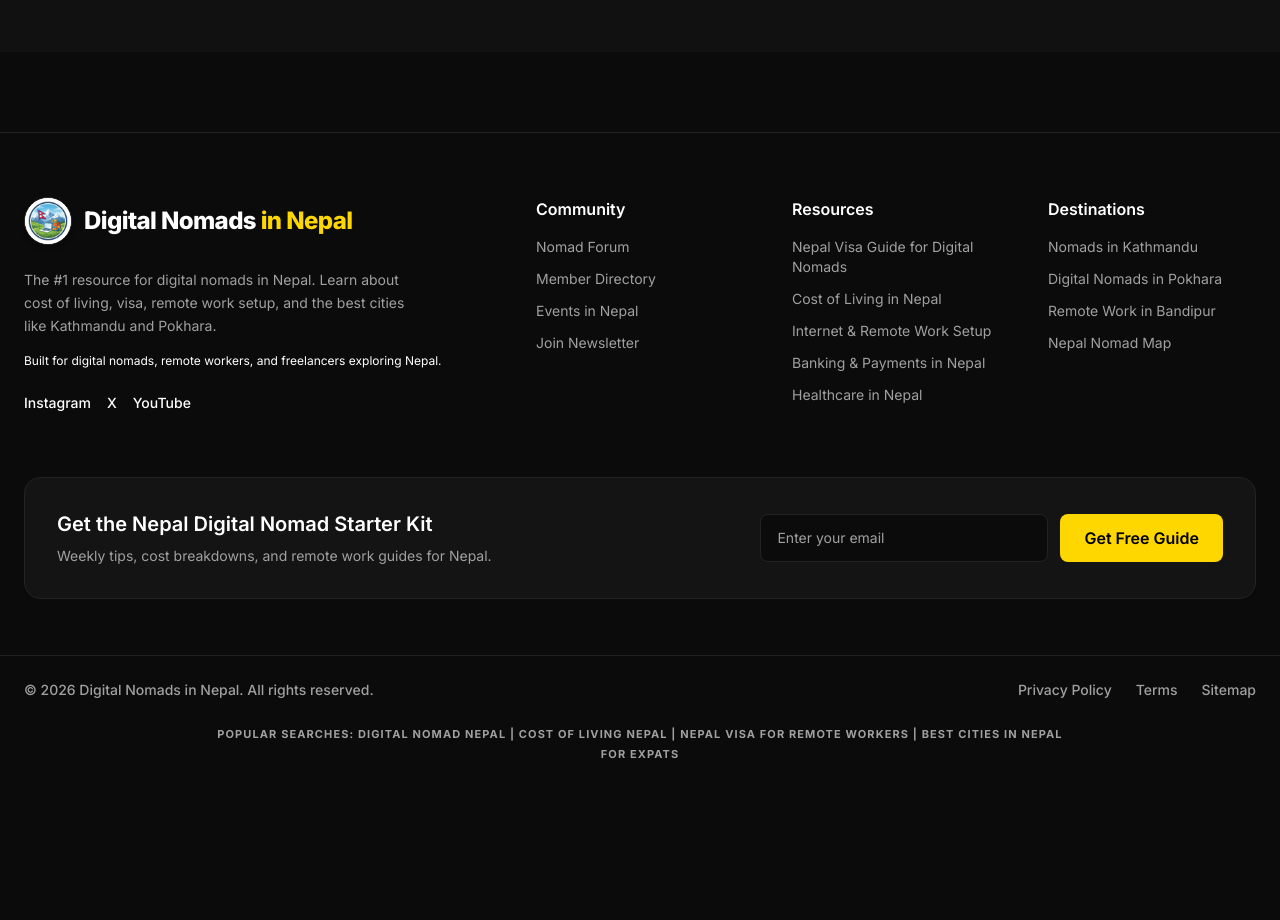
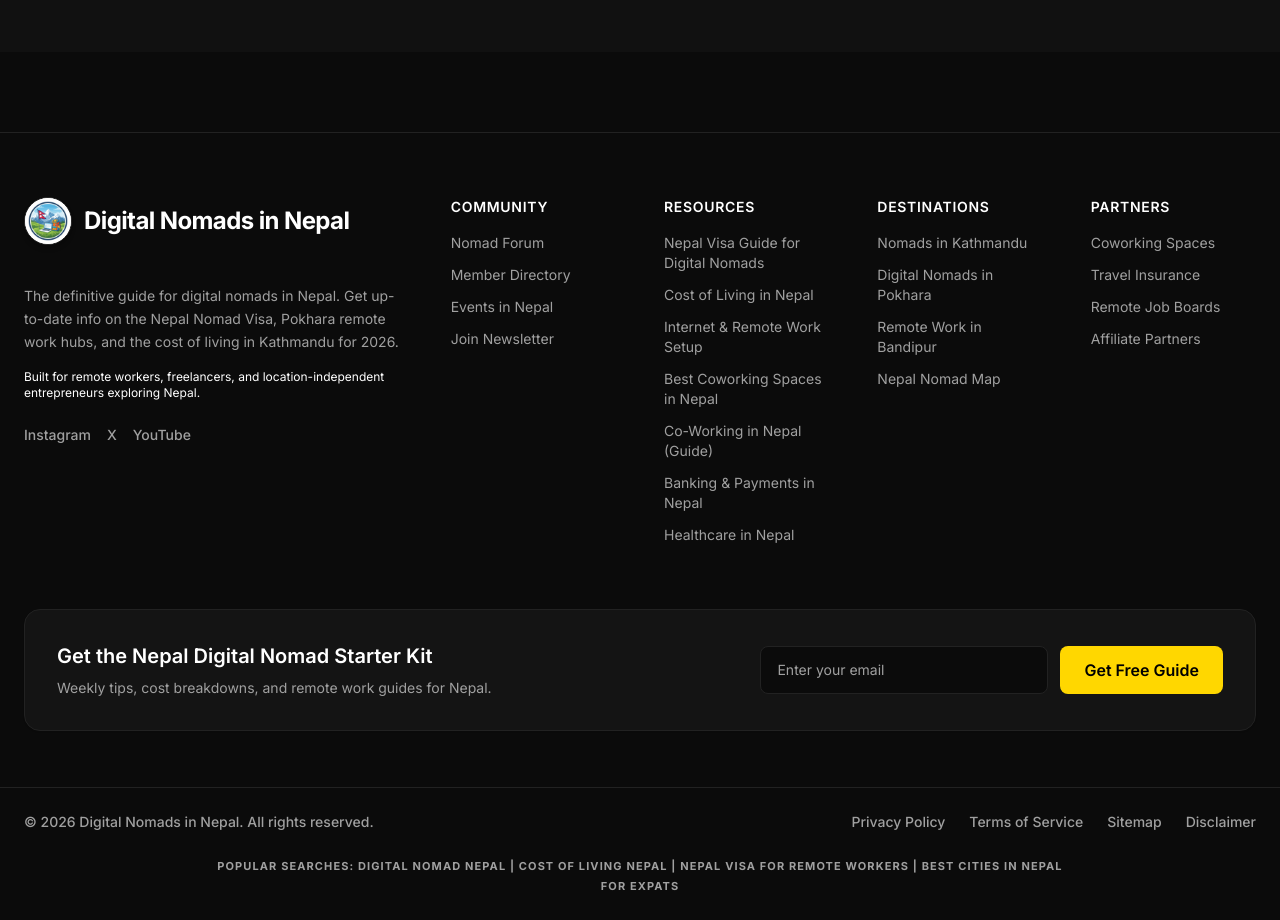
Before and after one commit to DRKAFLE123/digital-nomads-in-nepal, a Next.js app: page / in a window 1280 px wide. Shown: the part 3720-4640 px from the top of the page. Before the commit the page ends 4508 px from the top, so only its background shows below. Built offline with nearby package versions, Linux system fonts and the light colour scheme.

Commit message:
feat(ui): upgrade footer with partners section, E-E-A-T social hooks, and advanced SEO resource links

```diff
--- a/components/Footer.tsx
+++ b/components/Footer.tsx
@@ -5,41 +5,60 @@ export default function Footer() {
   return (
     <footer
       className="bg-background text-foreground border-t border-border mt-20"
-      aria-label="Site Footer"
+      aria-label="Footer"
     >
-      <div className="max-w-7xl mx-auto px-6 py-16 grid gap-12 md:grid-cols-2 lg:grid-cols-5">
+      <div className="max-w-7xl mx-auto px-6 py-16 grid gap-12 md:grid-cols-2 lg:grid-cols-6">
 
-        {/* 1. Brand Section */}
+        {/* BRAND */}
         <div className="lg:col-span-2">
           <Link href="/" className="flex items-center gap-3 mb-6 group inline-flex">
             <div className="relative w-12 h-12 rounded-full overflow-hidden border border-border shadow-md bg-white group-hover:scale-105 transition-transform duration-300">
               <Image src="/logo.png" alt="Digital Nomads in Nepal Logo" fill className="object-cover" />
             </div>
-            <span className="font-extrabold text-2xl tracking-tight text-foreground transition-colors group-hover:text-primary">
-              Digital Nomads <span className="text-primary">in Nepal</span>
-            </span>
+            <h2 className="text-2xl font-bold tracking-tight transition-colors group-hover:text-primary">
+              Digital Nomads in Nepal
+            </h2>
           </Link>
 
-          <p className="text-muted text-sm leading-relaxed max-w-sm">
-            The #1 resource for digital nomads in Nepal. Learn about cost of living,
-            visa, remote work setup, and the best cities like Kathmandu and Pokhara.
+          {/* SEO-optimized description (UPDATED) */}
+          <p className="text-muted text-sm leading-relaxed max-w-sm mt-4">
+            The definitive guide for digital nomads in Nepal. Get up-to-date info on
+            the Nepal Nomad Visa, Pokhara remote work hubs, and the cost of living
+            in Kathmandu for 2026.
           </p>
 
           <p className="text-xs text-muted/60 mt-4">
-            Built for digital nomads, remote workers, and freelancers exploring Nepal.
+            Built for remote workers, freelancers, and location-independent entrepreneurs exploring Nepal.
           </p>
 
-          {/* Social */}
+          {/* SOCIAL (E-E-A-T BOOST) */}
           <div className="flex gap-4 mt-6 text-sm">
-            <a href="#" className="hover:text-primary transition-colors font-medium">Instagram</a>
-            <a href="#" className="hover:text-primary transition-colors font-medium">X</a>
-            <a href="#" className="hover:text-primary transition-colors font-medium">YouTube</a>
+            <a href="https://instagram.com/yourprofile"
+               target="_blank"
+               rel="noopener noreferrer"
+               className="hover:text-primary transition-colors font-medium text-muted">
+              Instagram
+            </a>
+
+            <a href="https://x.com/yourprofile"
+               target="_blank"
+               rel="noopener noreferrer"
+               className="hover:text-primary transition-colors font-medium text-muted">
+              X
+            </a>
+
+            <a href="https://youtube.com/yourchannel"
+               target="_blank"
+               rel="noopener noreferrer"
+               className="hover:text-primary transition-colors font-medium text-muted">
+              YouTube
+            </a>
           </div>
         </div>
 
-        {/* 2. Community */}
+        {/* COMMUNITY */}
         <div>
-          <h3 className="font-semibold mb-4 text-foreground">Community</h3>
+          <h3 className="font-semibold mb-4 text-foreground text-sm uppercase tracking-wider">Community</h3>
           <ul className="space-y-3 text-sm text-muted">
             <li><Link href="/forum" className="hover:text-primary transition-colors">Nomad Forum</Link></li>
             <li><Link href="/directory" className="hover:text-primary transition-colors">Member Directory</Link></li>
@@ -48,21 +67,52 @@ export default function Footer() {
           </ul>
         </div>
 
-        {/* 3. Resources */}
+        {/* RESOURCES (SEO EXPANDED) */}
         <div>
-          <h3 className="font-semibold mb-4 text-foreground">Resources</h3>
+          <h3 className="font-semibold mb-4 text-foreground text-sm uppercase tracking-wider">Resources</h3>
           <ul className="space-y-3 text-sm text-muted">
-            <li><Link href="/visa-guide" className="hover:text-primary transition-colors">Nepal Visa Guide for Digital Nomads</Link></li>
-            <li><Link href="/cost-of-living" className="hover:text-primary transition-colors">Cost of Living in Nepal</Link></li>
-            <li><Link href="/setup" className="hover:text-primary transition-colors">Internet & Remote Work Setup</Link></li>
-            <li><Link href="/banking" className="hover:text-primary transition-colors">Banking & Payments in Nepal</Link></li>
-            <li><Link href="/healthcare" className="hover:text-primary transition-colors">Healthcare in Nepal</Link></li>
+            <li>
+              <Link href="/visa-guide" className="hover:text-primary transition-colors">
+                Nepal Visa Guide for Digital Nomads
+              </Link>
+            </li>
+            <li>
+              <Link href="/cost-of-living" className="hover:text-primary transition-colors">
+                Cost of Living in Nepal
+              </Link>
+            </li>
+            <li>
+              <Link href="/setup" className="hover:text-primary transition-colors">
+                Internet & Remote Work Setup
+              </Link>
+            </li>
+            {/* NEW HIGH SEO TERM */}
+            <li>
+              <Link href="/coworking" className="hover:text-primary transition-colors">
+                Best Coworking Spaces in Nepal
+              </Link>
+            </li>
+            <li>
+              <Link href="/coworking-guide" className="hover:text-primary transition-colors">
+                Co-Working in Nepal (Guide)
+              </Link>
+            </li>
+            <li>
+              <Link href="/banking" className="hover:text-primary transition-colors">
+                Banking & Payments in Nepal
+              </Link>
+            </li>
+            <li>
+              <Link href="/healthcare" className="hover:text-primary transition-colors">
+                Healthcare in Nepal
+              </Link>
+            </li>
           </ul>
         </div>
 
-        {/* 4. Destinations (SEO BOOST) */}
+        {/* DESTINATIONS (SEO CORE) */}
         <div>
-          <h3 className="font-semibold mb-4 text-foreground">Destinations</h3>
+          <h3 className="font-semibold mb-4 text-foreground text-sm uppercase tracking-wider">Destinations</h3>
           <ul className="space-y-3 text-sm text-muted">
             <li>
               <Link href="/destinations/kathmandu" className="hover:text-primary transition-colors">
@@ -86,9 +136,20 @@ export default function Footer() {
             </li>
           </ul>
         </div>
+
+        {/* PARTNERS (NEW SEO + AUTHORITY SIGNAL) */}
+        <div>
+          <h3 className="font-semibold mb-4 text-foreground text-sm uppercase tracking-wider">Partners</h3>
+          <ul className="space-y-3 text-sm text-muted">
+            <li><Link href="/partners/coworking" className="hover:text-primary transition-colors">Coworking Spaces</Link></li>
+            <li><Link href="/partners/insurance" className="hover:text-primary transition-colors">Travel Insurance</Link></li>
+            <li><Link href="/partners/jobs" className="hover:text-primary transition-colors">Remote Job Boards</Link></li>
+            <li><Link href="/partners/affiliates" className="hover:text-primary transition-colors">Affiliate Partners</Link></li>
+          </ul>
+        </div>
       </div>
 
-      {/* Newsletter */}
+      {/* NEWSLETTER */}
       <div className="max-w-7xl mx-auto px-6 pb-14">
         <div className="bg-card border border-border p-8 rounded-2xl flex flex-col md:flex-row items-center justify-between gap-6 shadow-sm hover:border-primary/50 transition-colors">
 
@@ -106,12 +167,10 @@ export default function Footer() {
               type="email"
               placeholder="Enter your email"
               className="px-4 py-3 rounded-lg bg-background border border-border text-foreground text-sm focus:outline-none focus:ring-1 focus:ring-primary w-full md:w-72 transition-all placeholder:text-muted"
-              aria-label="Email address"
-              required
             />
             <button
               type="submit"
-              className="px-6 py-3 rounded-lg bg-primary text-black font-semibold hover:bg-white hover:text-black transition-colors"
+              className="px-6 py-3 rounded-lg bg-primary text-black font-semibold hover:bg-white transition-colors"
             >
               Get Free Guide
             </button>
@@ -119,7 +178,7 @@ export default function Footer() {
         </div>
       </div>
 
-      {/* Bottom Bar */}
+      {/* BOTTOM BAR (NOW FULLY CLICKABLE SEO LINKS) */}
       <div className="border-t border-border py-6 text-sm text-muted">
         <div className="max-w-7xl mx-auto px-6 flex flex-col md:flex-row justify-between items-center gap-4">
 
@@ -127,14 +186,26 @@ export default function Footer() {
             © {new Date().getFullYear()} Digital Nomads in Nepal. All rights reserved.
           </p>
 
-          <div className="flex gap-6 font-medium">
-            <Link href="/privacy" className="hover:text-primary transition-colors">Privacy Policy</Link>
-            <Link href="/terms" className="hover:text-primary transition-colors">Terms</Link>
-            <Link href="/sitemap" className="hover:text-primary transition-colors">Sitemap</Link>
+          <div className="flex flex-wrap gap-6 font-medium">
+            <Link href="/privacy" className="hover:text-primary transition-colors">
+              Privacy Policy
+            </Link>
+
+            <Link href="/terms" className="hover:text-primary transition-colors">
+              Terms of Service
+            </Link>
+
+            <Link href="/sitemap" className="hover:text-primary transition-colors">
+              Sitemap
+            </Link>
+
+            <Link href="/disclaimer" className="hover:text-primary transition-colors">
+              Disclaimer
+            </Link>
           </div>
         </div>
 
-        {/* SEO micro text */}
+        {/* SEO FOOTER LINE */}
         <p className="text-center text-muted/50 mt-6 text-[11px] uppercase tracking-widest font-bold max-w-4xl mx-auto px-4">
           Popular searches: Digital nomad Nepal | Cost of living Nepal | Nepal visa for remote workers | Best cities in Nepal for expats
         </p>
```
